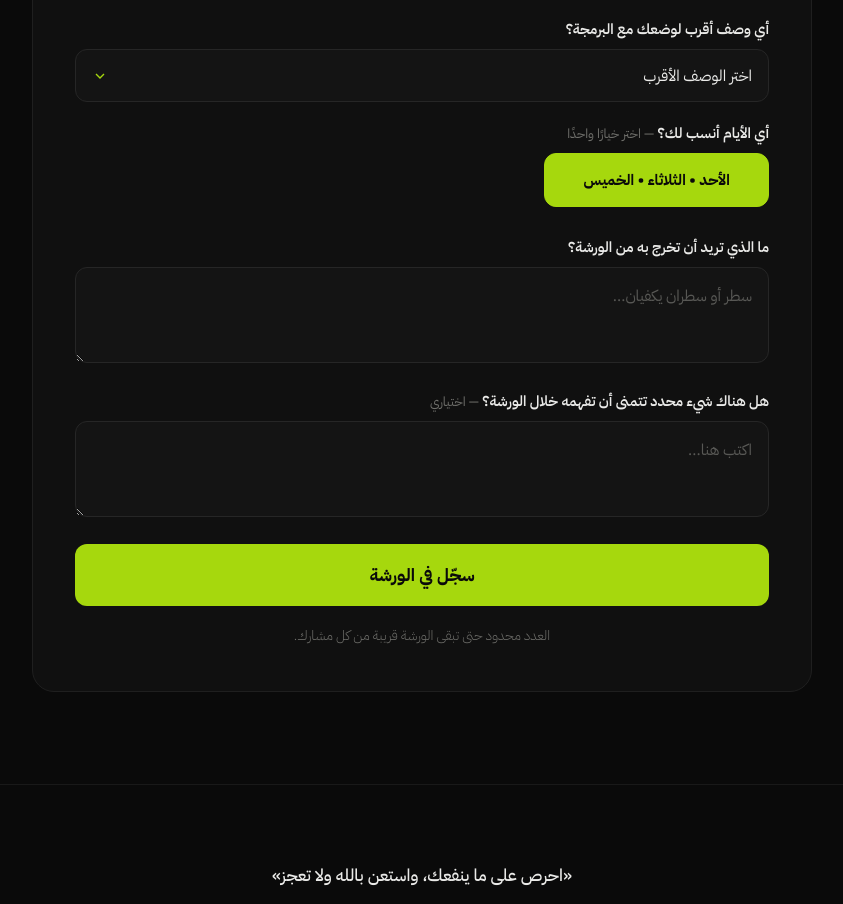
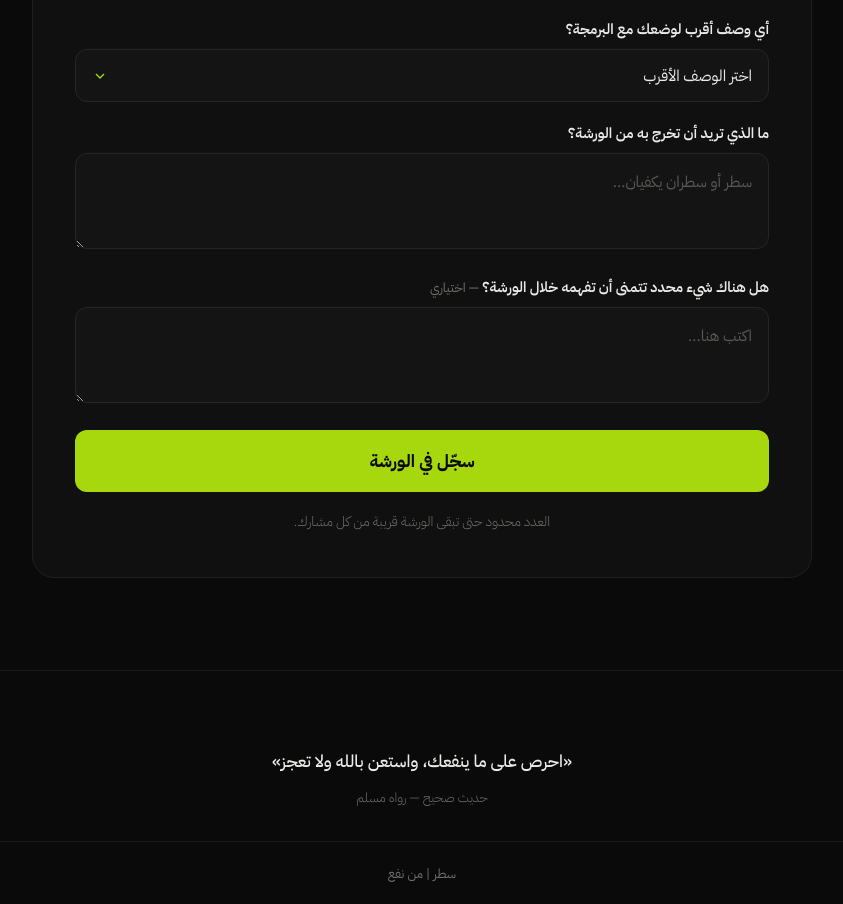
Before and after one commit to AboodAlkhaldi/khat, a Next.js app: page / in a window 1280 px wide. Shown: the part 6460-7364 px from the top of the page, without its empty margins (218-1061 px from the left). Built offline with nearby package versions, Linux system fonts and the light colour scheme.

Commit message:
Remove obsolete workshop day selector

```diff
--- a/components/RegistrationForm.tsx
+++ b/components/RegistrationForm.tsx
@@ -194,27 +194,6 @@ export default function RegistrationForm() {
       </div>
 
       <div className="field">
-        <label>
-          أي الأيام أنسب لك؟ <span className="opt">— اختر خيارًا واحدًا</span>
-        </label>
-        <div className="days">
-          {site.dayOptions.map((d) => (
-            <label className="day" key={d}>
-              <input
-                type="radio"
-                name="days"
-                value={d}
-                checked={values.days === d}
-                onChange={set("days")}
-              />
-              <span>{d}</span>
-            </label>
-          ))}
-        </div>
-        {errors.days && <span className="err">{errors.days}</span>}
-      </div>
-
-      <div className="field">
         <label htmlFor="motivation">ما الذي تريد أن تخرج به من الورشة؟</label>
         <textarea
           id="motivation"
```
